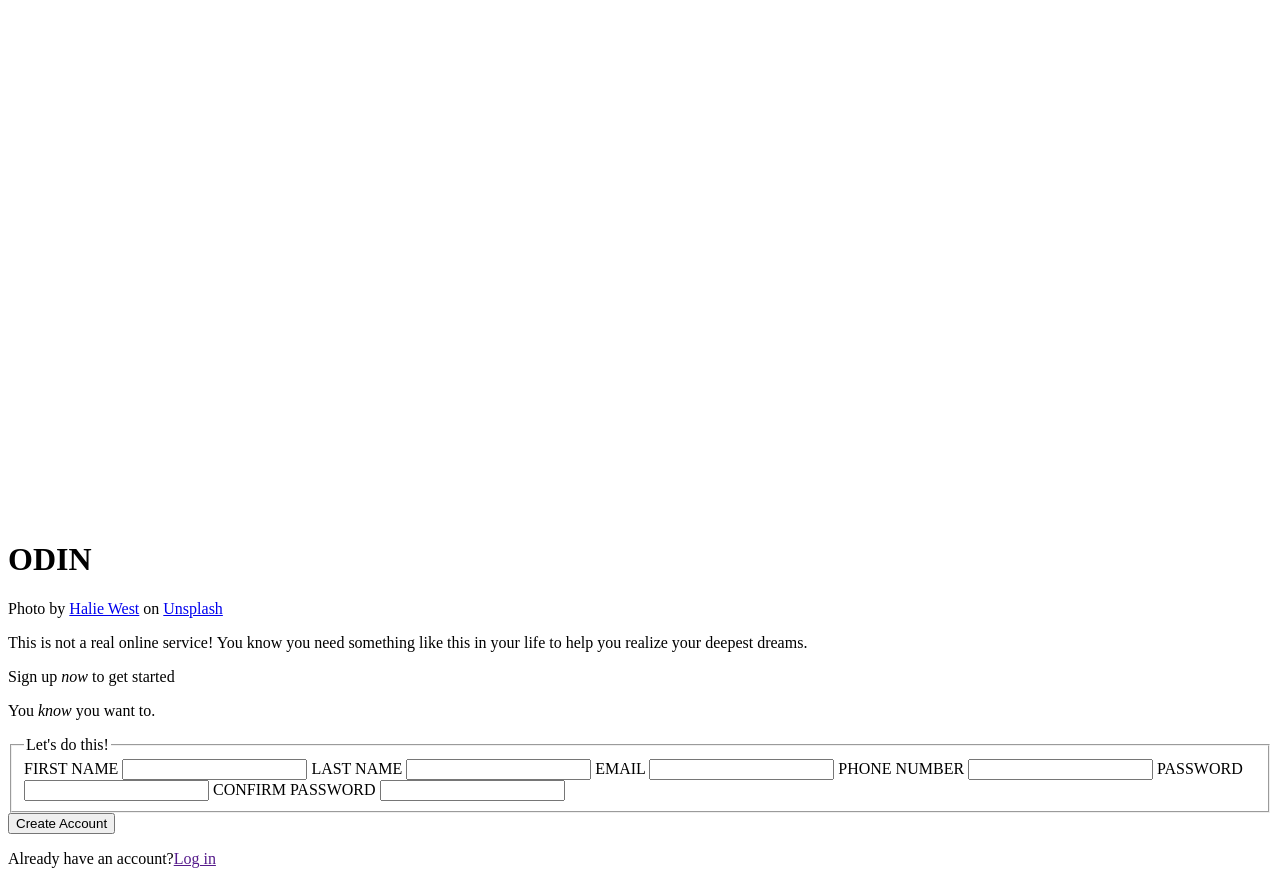
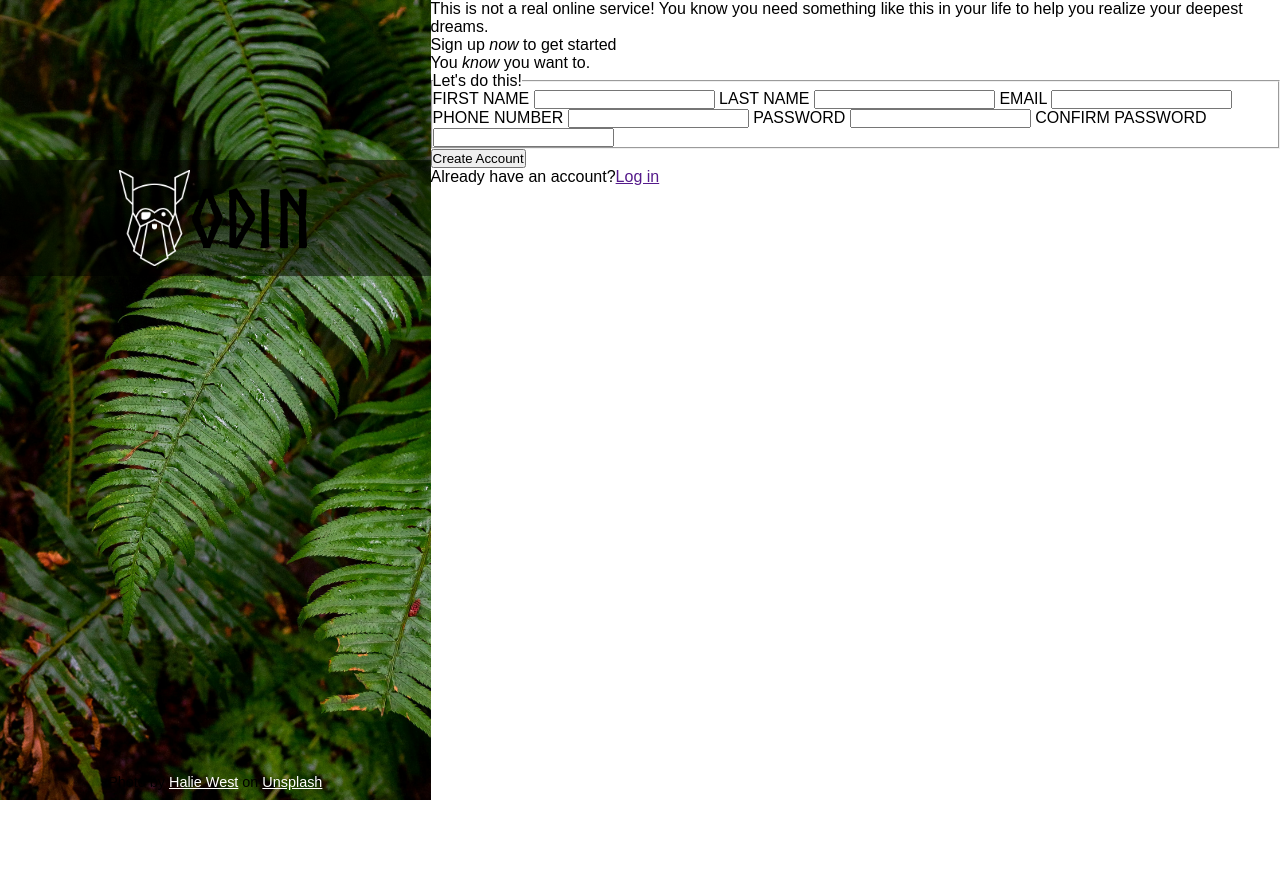
Before and after one commit to marcdtnguyen/sign-up-form-re, a plain HTML site: page index.html in a window 1280 px wide. After the commit the page ends 800 px from the top, so only its background shows below. Drawn offline with Linux system fonts and the light colour scheme.

Commit message:
Style left-side

```diff
--- a/index.html
+++ b/index.html
@@ -9,12 +9,18 @@
 </head>
 
 <body>
+    <div class="left-container">
+        <div class="banner">
             <img src="odin-lined.png" alt="logo">
             <h1>ODIN</h1>
+        </div>
         <p>Photo by <a href="https://unsplash.com/@haliewestphoto">Halie West</a>
-        on <a href="https://unsplash.com/photos/green-leaf-plant-in-close-up-photography-25xggax4bSA">Unsplash</a></p>
-
-    <p>This is not a real online service! You know you need something like this in your life to help you realize your
+            on <a href="https://unsplash.com/photos/green-leaf-plant-in-close-up-photography-25xggax4bSA">Unsplash</a>
+        </p>
+    </div>
+    <div class="right-container">
+        <p>This is not a real online service! You know you need something like this in your life to help you realize
+            your
             deepest dreams.</p>
         <p>Sign up <em>now</em> to get started</p>
         <p>You <em>know</em> you want to.</p>
@@ -49,6 +55,7 @@
         </form>
         <button type="submit" form="sign-up">Create Account</button>
         <p>Already have an account?<a href="">Log in</a></p>
+    </div>
 </body>
 
 </html>
--- a/style.css
+++ b/style.css
@@ -2,3 +2,54 @@
     font-family: Norse-Bold;
     src: url('Norse-Bold.otf');
 }
+
+* {
+    margin: 0;
+    padding: 0;
+    box-sizing: border-box;
+}
+
+body {
+    display: flex;
+    height: 100vh;
+    font-family: Arial, Helvetica, sans-serif;
+}
+
+.left-container {
+    background-image: url('./halie-west-25xggax4bSA-unsplash.jpg');
+    background-size: cover;
+    background-repeat: no-repeat;
+    display: flex;
+    flex-direction: column;
+    text-align: center;
+    width: 70%;
+}
+
+.banner {
+    display: flex;
+    justify-content: center;
+    align-items: center;
+    background-color: rgba(0, 0, 0, 0.5);
+    margin-top: 20vh;
+    padding: 10px;
+}
+
+.banner img {
+    height: 6rem;
+}
+
+.banner h1 {
+    font-family: Norse-Bold;
+    font-size: 5rem;
+}
+
+.left-container p {
+    margin-top: auto;
+    font-size: 0.9rem;
+    font-weight: 300;
+    margin-bottom: 10px;
+}
+
+.left-container a {
+    color: white;
+}
```
Lines whose indentation alone changed are shown as unchanged.
